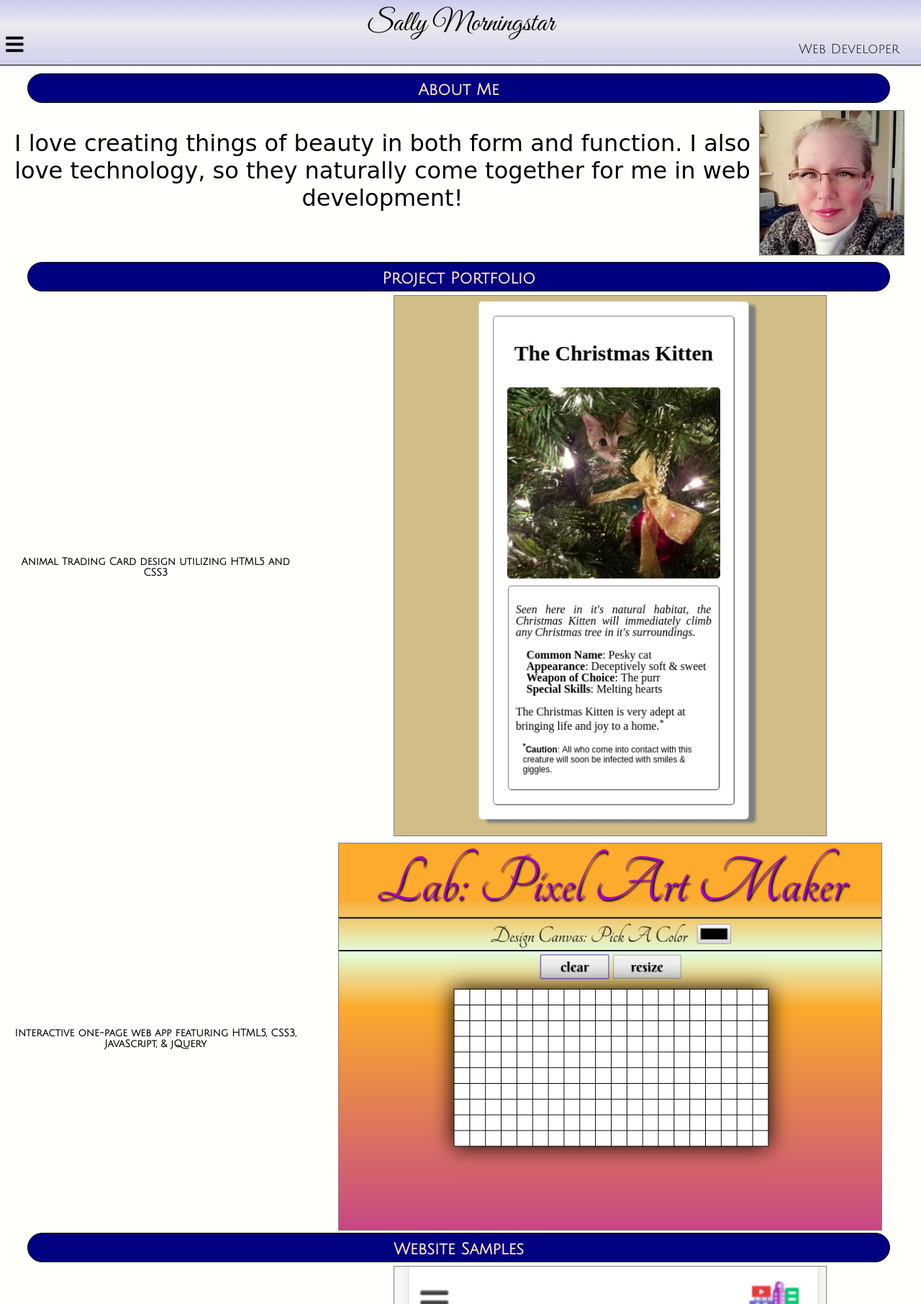
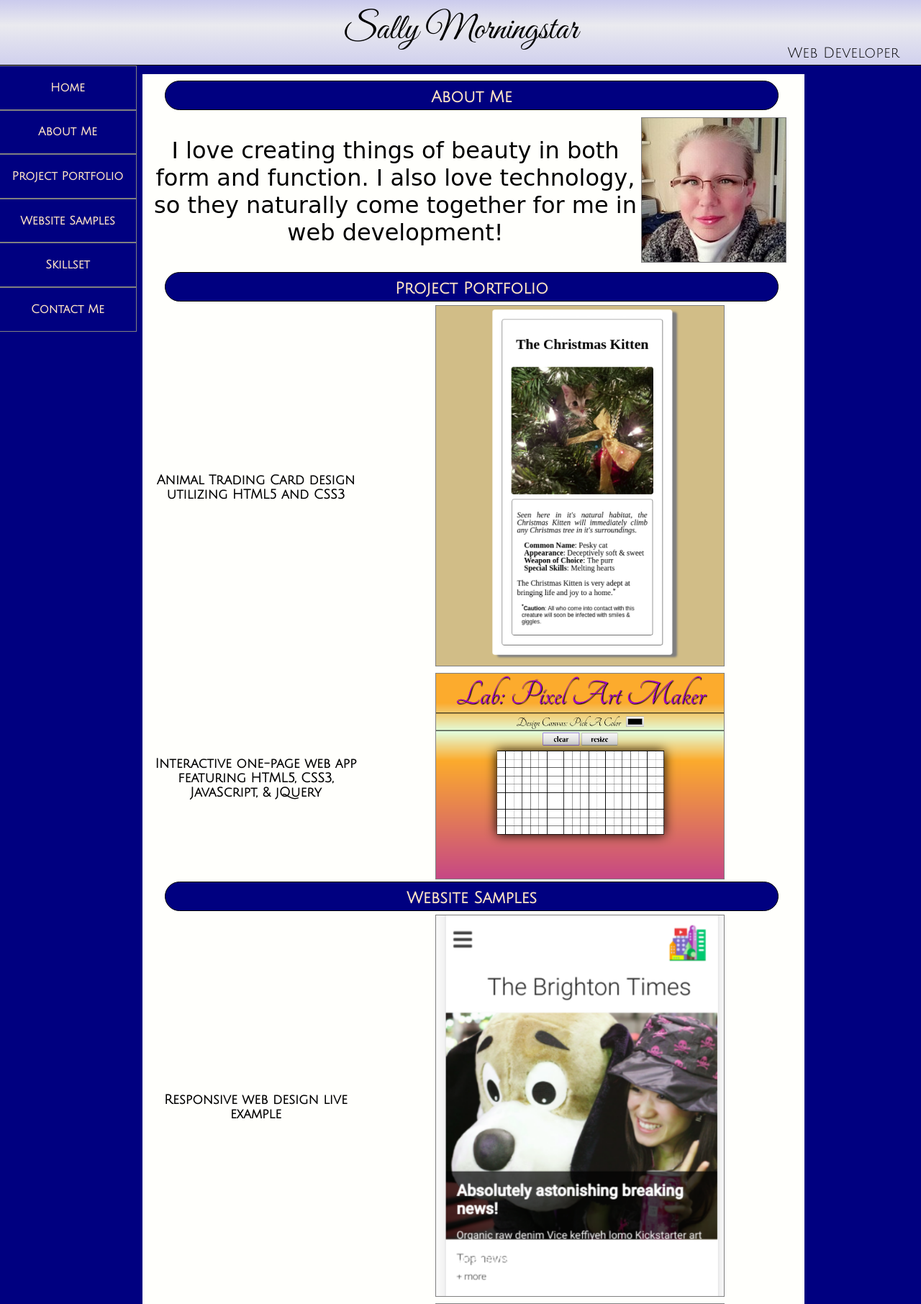
Before and after one commit to SallyMstar/portfolio, a PHP site: page / in a window 1280 px wide. Shown: the top 1812 px of the page at 72% size. Run offline with PHP 8.4, Linux system fonts and the light colour scheme; some libraries are stand-ins or nearby versions; some web fonts are replaced; grey boxes are pictures that could not be loaded.

Commit message:
Create responsive changes for progressively larger screens

```diff
--- a/index.html
+++ b/index.html
@@ -7,6 +7,89 @@
      <link href="https://fonts.googleapis.com/css?family=Great+Vibes|Julius+Sans+One|Pompiere|Tangerine|Quicks" rel="stylesheet">
      <link rel="stylesheet" href="https://use.fontawesome.com/releases/v5.0.13/css/all.css" integrity="sha384-DNOHZ68U8hZfKXOrtjWvjxusGo9WQnrNx2sqG0tfsghAvtVlRW3tvkXWZh58N9jp" crossorigin="anonymous">
      <link rel="stylesheet" href="portfolioSmall.css">
+     <style type="text/css">
+         @media screen and (min-width: 600px) {
+               .list1, .list2, .list3, .caption {
+                    font-size: 18px;
+               }
+         }
+         @media screen and (min-width: 750px) {
+              .preview {
+                   max-width: 400px;
+              }
+              .list1 {
+                   grid-column: 1/3;
+                   grid-row: auto;
+              }
+              .list2 {
+                   grid-column: 3/5;
+                   grid-row: auto;
+              }
+              .list3 {
+                   grid-column: 5/7;
+                   grid-row: auto;
+                   margin: auto;
+              }
+         }
+         @media screen and (min-width: 900px) {
+              body {
+                   background-color: navy;
+              }
+              #container {
+                   max-width: 850px;
+                   padding: 10px;
+                   margin: 95px auto auto auto;
+                   background-color: #fffffc;
+              }
+         }
+         @media screen and (min-width: 1100px) {
+              #container {
+                   padding: 10px;
+                   max-width: 900px;
+                   margin: 95px 5px auto 190px;
+                   background-color: #fffffc;
+              }
+              #takeOut {
+                   display: none;
+              }
+              #menu {
+                   margin-top: 67px;
+                   position: absolute;
+                   position: fixed;
+                   z-index: 3;
+              }
+              #menu li {
+                   font-size: 16px;
+                   max-width: 190px;
+                   visibility: visible;
+                   box-shadow: none;
+              }
+              .open {
+                   position: absolute;
+                   /* This trasform moves the drawer onto canvas. */
+                   -webkit-transform: translate(0px, 0);
+                   transform: translate(0px, 0);
+                   /* Optionally, we animate the drawer. */
+                   transition: transform 0.3s ease;
+              }
+              .closed {
+                   position: absolute;
+                   /* This trasform moves the drawer off canvas. */
+                   -webkit-transform: translate(0px, 0);
+                   transform: translate(0px, 0);
+                   /* Optionally, we animate the drawer. */
+                   transition: transform 0.3s ease;
+              }
+              .name {
+                   font-size: 50px;
+                   margin: 10px auto -10px auto;
+              }
+              .subject {
+                   font-size: 20px;
+
+              }
+         }
+     </style>
 </head>
 <body>
      <header>
@@ -126,13 +209,9 @@
      </div>
      <div id="contact">
           <h1 class="segment">Contact me</h1>
-          <a class="list3" href="http://www.linkedin.com/in/sallymorningstar">Visit me on LinkedIn</a>
+          <a class="profileInfo" href="http://www.linkedin.com/in/sallymorningstar">Visit me on LinkedIn</a>
      </div>
 </div>
-     <footer>
-          <div id="foot">
-          </div>
-     </footer>
 </body>
 <script src="https://ajax.googleapis.com/ajax/libs/jquery/3.3.1/jquery.min.js"></script>
 <script src="portfolio.js"></script>
--- a/portfolioSmall.css
+++ b/portfolioSmall.css
@@ -9,7 +9,6 @@ body {
     display: grid;
     grid-template-areas: "topper"
                           "container"
-                          "foot";
     grid-template-columns: 1fr;
     grid-template-rows: auto;
     background-color: #fffffc;
@@ -249,4 +248,3 @@ i {
      max-width: 90%;
      border: 1px solid gray;
 }
-/* Footer Elements */
```
